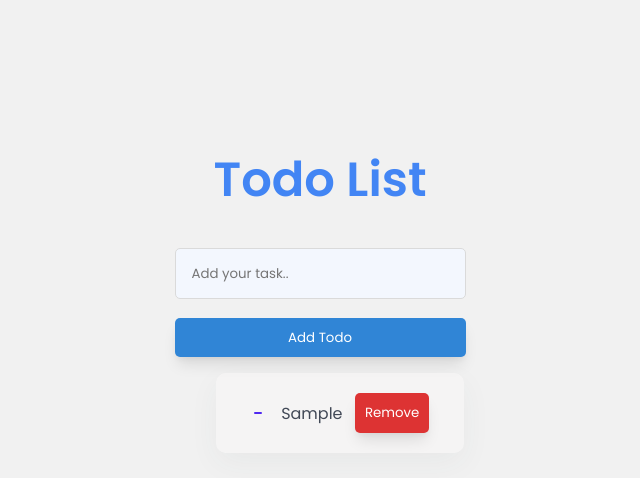
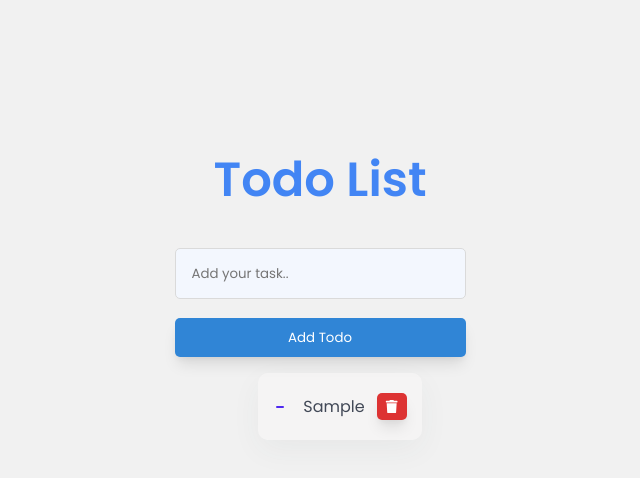
Before and after one commit to thekarthikr/simple-react-todo, a React (Vite) app: page / in a window 1280 px wide. Both pictures are taken after typing "Sample" into the empty fields and a click on the button "Add Todo". Shown: the top 478 px of the page, without its empty margins (320-960 px from the left). Built offline with nearby package versions, Linux system fonts and the light colour scheme.

Commit message:
Add Fa Icons

```diff
--- a/package.json
+++ b/package.json
@@ -11,6 +11,7 @@
   "dependencies": {
     "react": "^18.2.0",
     "react-dom": "^18.2.0",
+    "react-icons": "^4.8.0",
     "sass": "^1.62.0",
     "sweetalert2": "^11.7.3"
   },
--- a/src/App.scss
+++ b/src/App.scss
@@ -32,6 +32,9 @@ button {
 }
 .btn-secondary {
   background: #dd3333;
+  padding: 0.4rem 0.5rem;
+  display: flex;
+  align-items: center;
 }
 
 .form {
@@ -85,7 +88,7 @@ button {
   border-radius: var(--border-radius);
   position: relative;
   box-shadow: 0 10px 30px rgba(#414856, 0.05);
-  padding: 20px 35px;
+  padding: 20px 15px;
   display: flex;
   align-items: center;
 
--- a/src/TodoItem.jsx
+++ b/src/TodoItem.jsx
@@ -1,3 +1,5 @@
+import { FaTrash } from "react-icons/fa";
+
 function TodoItem({ id, completed, title, toggleTodo, deleteTodo }) {
   return (
     <li className='todo__item' id='checklist'>
@@ -12,7 +14,7 @@ function TodoItem({ id, completed, title, toggleTodo, deleteTodo }) {
         <label htmlFor={id}> {title} </label>
       </div>
       <button onClick={() => deleteTodo(id)} className=' btn btn-secondary'>
-        Remove
+        <FaTrash />
       </button>
     </li>
   );
```
Also changed, not shown: 1 other file (tests, documents, lock files or other folders).
